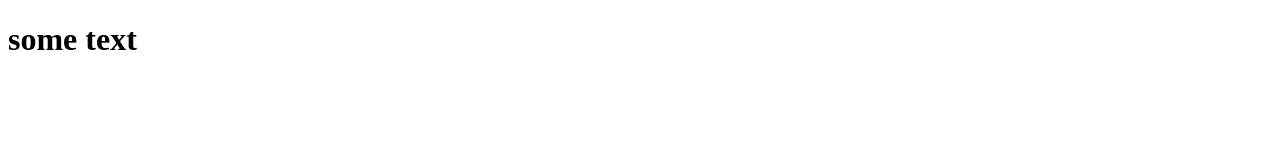
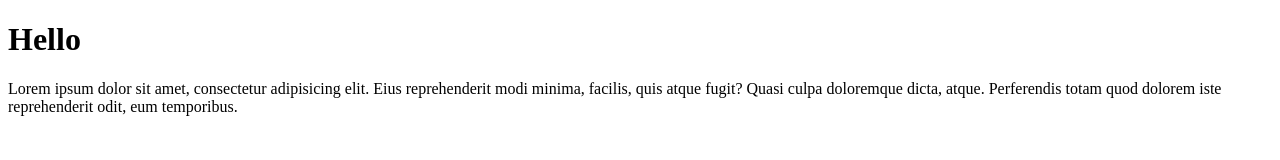
Before and after one commit to thesilkroadkid/some-text, a plain HTML site: page index.html in a window 1280 px wide. Drawn offline with Linux system fonts and the light colour scheme.

Commit message:
new text

```diff
--- a/index.html
+++ b/index.html
@@ -5,6 +5,7 @@
 	<title>Github</title>
 </head>
 <body>
-	<h1>some text</h1>
+	<h1>Hello</h1>
+	<p>Lorem ipsum dolor sit amet, consectetur adipisicing elit. Eius reprehenderit modi minima, facilis, quis atque fugit? Quasi culpa doloremque dicta, atque. Perferendis totam quod dolorem iste reprehenderit odit, eum temporibus.</p>
 </body>
 </html>
```
